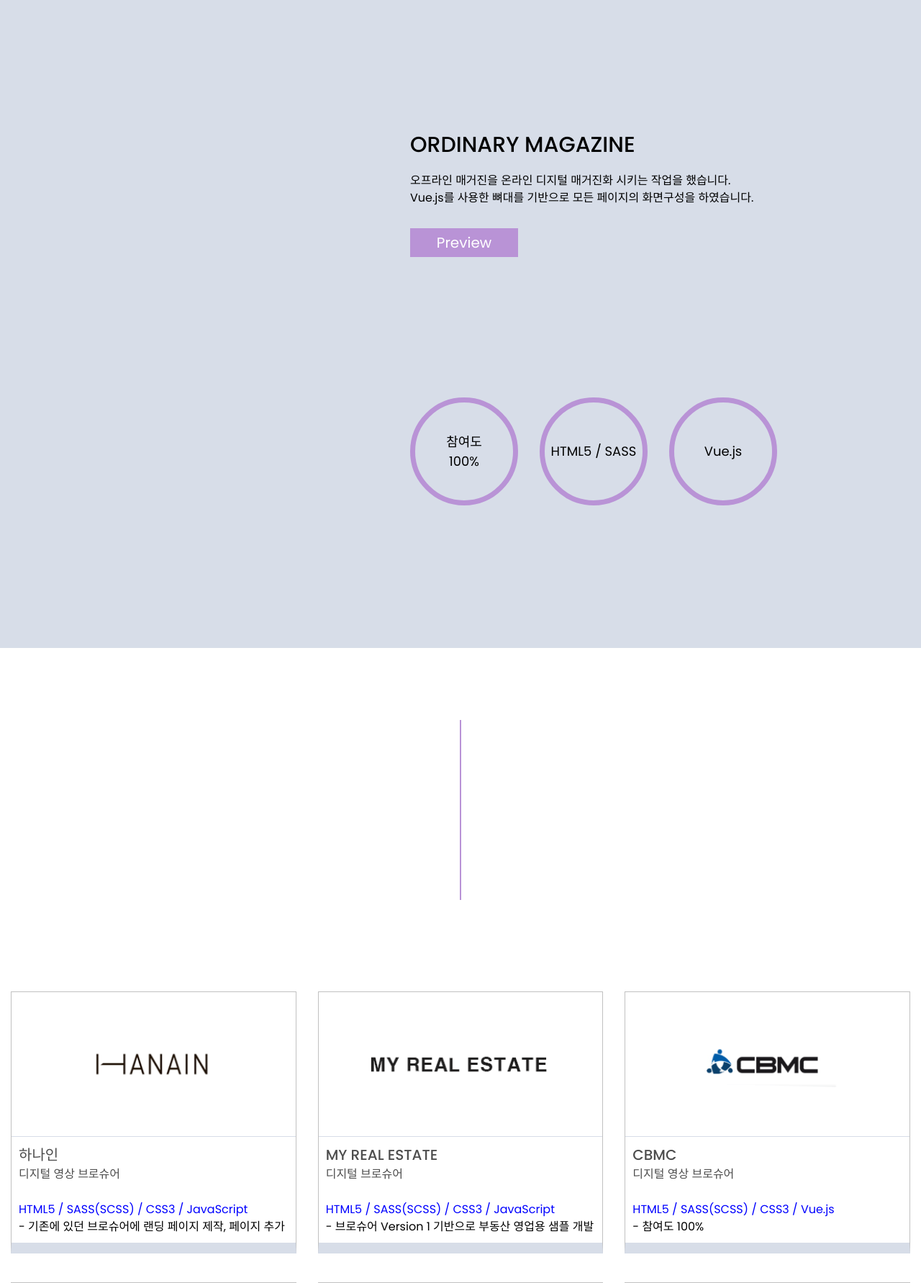
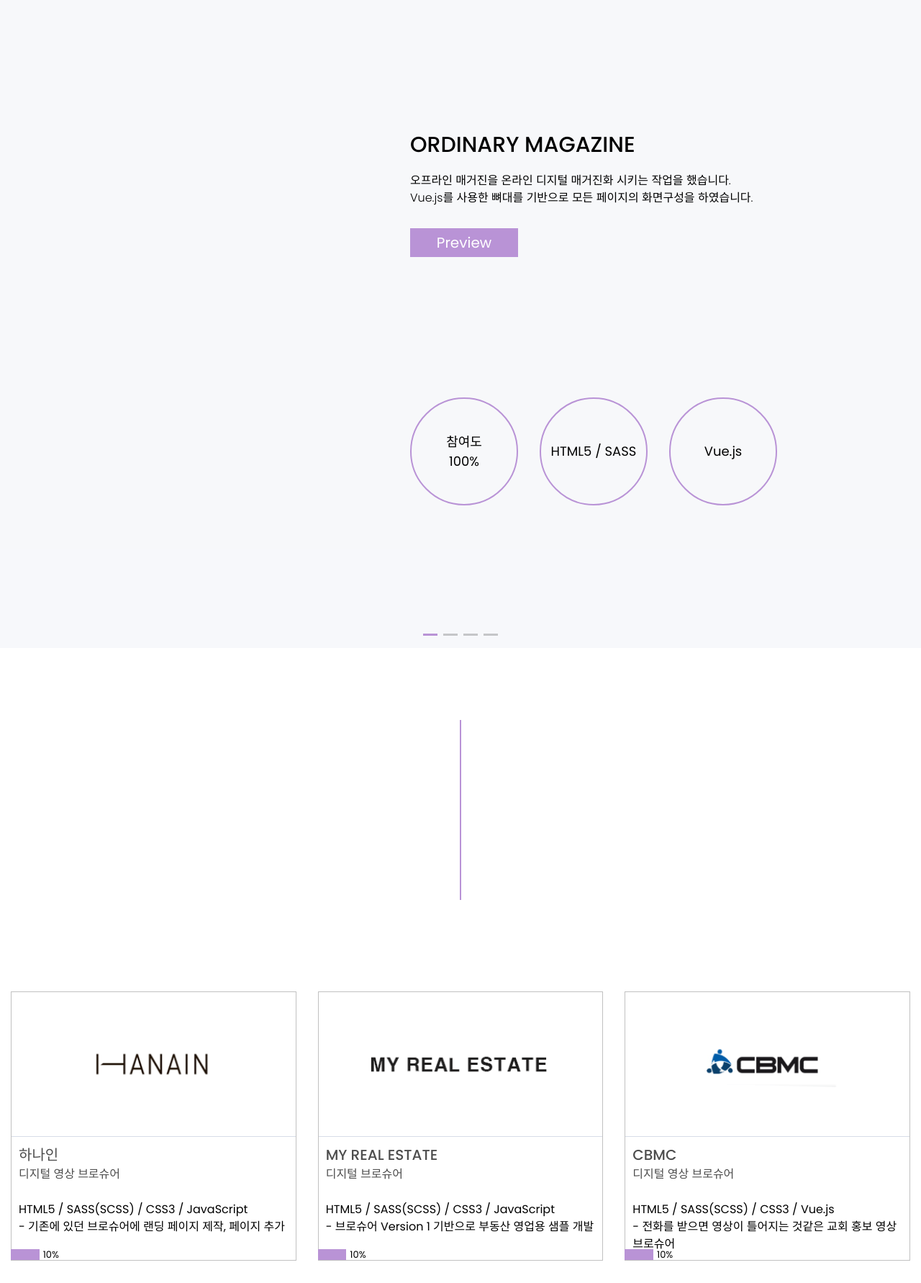
Before and after one commit to yujin000915/yujin000915.github.io, a PHP site: page / in a window 1280 px wide. Shown: the top 1782 px of the page at 72% size. Run offline with PHP 8.4, Linux system fonts and the light colour scheme; grey boxes are pictures that could not be loaded.

Commit message:
animation 기능추가

```diff
--- a/index.html
+++ b/index.html
@@ -9,7 +9,7 @@
 		<link rel="stylesheet" href="https://unpkg.com/swiper/css/swiper.min.css">
 		<link rel="stylesheet" href="./CSS/style.min.css">
 		<title>YuJin portfolio</title>
-		<link href="https://fonts.googleapis.com/css?family=Noto+Sans+KR:400,500,600|Poppins:400,500,600,700,800&display=swap&subset=korean" rel="stylesheet">
+		<link href="https://fonts.googleapis.com/css?family=Noto+Sans+KR:100,200,300,400,500,600|Poppins:100,200,300,400,500,600,700,800&display=swap&subset=korean" rel="stylesheet">
 	</head>
 	<body>
 		<div id="container">
@@ -128,10 +128,7 @@
 						</div>
 					</div>
 
-					<div class="swiper-pagination">
-						<div class="prev"><i></i></div>
-						<div class="next"><i></i></div>
-					</div>
+					<div class="swiper-pagination"></div>
 				</div>
 			</div>
 
@@ -150,6 +147,10 @@
 							<div class="percent">- 기존에 있던 브로슈어에 랜딩 페이지 제작, 페이지 추가</div>
 						</div>
 					</div>
+					<div class="bottom-line" data-progress="10">
+						<div class="line01"></div>
+						<div class="line02"></div>
+					</div>
 				</a>
 
 				<a href="http://estate.tebah.media" target="_blank" class="content-inner list-02 wow fadeInUp">
@@ -162,6 +163,10 @@
 							<div class="percent">- 브로슈어 Version 1 기반으로 부동산 영업용 샘플 개발</div>
 						</div>
 					</div>
+					<div class="bottom-line" data-progress="10">
+						<div class="line01"></div>
+						<div class="line02"></div>
+					</div>
 				</a>
 
 				<a href="https://cbmc.movie.tebah.media/" target="_blank" class="content-inner list-03 wow fadeInUp">
@@ -171,8 +176,12 @@
 						<div class="caption-inform">
 							<div class="kind">디지털 영상 브로슈어</div>
 							<div class="language"><span>HTML5</span> / <span>SASS(SCSS)</span> / <span>CSS3</span> / <span>Vue.js</span></div>
-							<div class="percent">- 참여도 100%</div>
+							<div class="percent">- 전화를 받으면 영상이 틀어지는 것같은 교회 홍보 영상 브로슈어</div>
 						</div>
+					</div>
+					<div class="bottom-line" data-progress="10">
+						<div class="line01"></div>
+						<div class="line02"></div>
 					</div>
 				</a>
 
@@ -183,8 +192,12 @@
 						<div class="caption-inform">
 							<div class="kind">일반 홈페이지</div>
 							<div class="language"><span>HTML5</span> / <span>SASS(SCSS)</span> / <span>CSS3</span> / <span>JavaScript</span> / <span>PHP</span></div>
-							<div class="percent">- 테마 구매 / 일부 페이지 마크업</div>
+							<div class="percent">- 기존의 템플릿을 기반으로 하나의 페이지 리뉴얼</div>
 						</div>
+					</div>
+					<div class="bottom-line" data-progress="10">
+						<div class="line01"></div>
+						<div class="line02"></div>
 					</div>
 				</a>
 
@@ -198,6 +211,10 @@
 							<div class="percent">- 테마 자체 개발/ 일부 페이지 마크업</div>
 						</div>
 					</div>
+					<div class="bottom-line" data-progress="10">
+						<div class="line01"></div>
+						<div class="line02"></div>
+					</div>
 				</a>
 
 				<a href="http://cbmc.tebah.media/" target="_blank" class="content-inner list-06 wow fadeInUp">
@@ -209,6 +226,10 @@
 							<div class="language"><span>HTML5</span> / <span>SASS(SCSS)</span> / <span>CSS3</span> / <span>JavaScript</span></div>
 							<div class="percent">- 참여도 80%</div>
 						</div>
+					</div>
+					<div class="bottom-line" data-progress="10">
+						<div class="line01"></div>
+						<div class="line02"></div>
 					</div>
 				</a>
 
@@ -222,6 +243,10 @@
 							<div class="percent">- 참여도 100%</div>
 						</div>
 					</div>
+					<div class="bottom-line" data-progress="10">
+						<div class="line01"></div>
+						<div class="line02"></div>
+					</div>
 				</a>
 
 				<a href="http://universe-a.co.kr" target="_blank" class="content-inner list-08 wow fadeInUp">
@@ -233,6 +258,10 @@
 							<div class="language"><span>HTML5</span> / <span>SASS(SCSS)</span> / <span>CSS3</span> / <span>JavaScript</span> / <span>PHP</span></div>
 							<div class="percent">- 테마 자체 개발 / 일부 페이지 마크업</div>
 						</div>
+					</div>
+					<div class="bottom-line" data-progress="10">
+						<div class="line01"></div>
+						<div class="line02"></div>
 					</div>
 				</a>
 
@@ -246,6 +275,10 @@
 							<div class="percent">- 테마 구매 / 일부 페이지 마크업</div>
 						</div>
 					</div>
+					<div class="bottom-line" data-progress="10">
+						<div class="line01"></div>
+						<div class="line02"></div>
+					</div>
 				</a>
 			</div>
 		</div>
@@ -256,7 +289,17 @@
 		<script src="./vendor/wow.min.js"></script>
 
 		<script>
+			function videoEndedEvent(video) {
+				video.addEventListener('ended', function() {
+					mySwiper.slideNext(1500);
+				});
+			}
+
 			var mySwiper = new Swiper ('.swiper-container', {
+				pagination: {
+					el: '.swiper-pagination',
+					type: 'bullets',
+				},
 				loop: true,
 				on: {
 					init: function() {
@@ -264,32 +307,47 @@
 						var video  = active.querySelector('video');
 
 						if ( window.outerWidth >= 1024 ) {
+							videoEndedEvent(video);
 							video.play();
 						} else {
 							video.pause();
 						}
 					},
 					slideChange: function() {
-						var active   = this.slides[this.activeIndex];
-						var previous = this.slides[this.previousIndex];
+						var active   = this.slides[this.activeIndex],
+							previous = this.slides[this.previousIndex],
+							video    = active.querySelector('video'),
+							pVideo   = previous.querySelector('video');
 
 
 						if ( window.outerWidth >= 1024 ) {
-							active.querySelector('video').play();
-							previous.querySelector('video').pause();
+							video.play();
+							pVideo.pause();
+							videoEndedEvent(video);
 						} else {
-							active.querySelector('video').pause();
-							previous.querySelector('video').pause();
+							video.pause();
+							pVideo.pause();
 						}
 					}
 				}
 			});
 
+			/**
+			 * Animation Script
+			 * wow.js - https://wowjs.uk/docs.html
+			 */
 			var wow = new WOW({
-				offset: 300
+				offset: 300,
+				callback: function(box) {
+					box.classList.add('show');
+				}
 			});
 			wow.init();
 
+
+			/**
+			 * Header Script
+			 */
 			var headerGnb = document.querySelector('.header-gnb');
 			var headerGnbA = headerGnb.querySelectorAll('a');
 
@@ -308,6 +366,29 @@
 					}, 1000);
 				});
 			}
+
+
+			/**
+			 * Progress Event Script
+			 */
+			function progressEvent(elm) {
+				var progress     = elm.querySelector('.bottom-line'),
+					progressData = progress.getAttribute('data-progress');
+
+				var line01 = progress.querySelector('.line01'),
+					line02 = progress.querySelector('.line02');
+
+				line01.style.width = progressData + '%';
+				line02.style.left  = progressData + '%';
+				line02.innerHTML   = progressData + '%';
+			}
+
+			var portfolioItem = document.querySelectorAll('#portfolio-section .content-inner');
+
+			for ( var i = 0; i < portfolioItem.length; i++ ) {
+				var elm = portfolioItem[i];
+				progressEvent(elm);
+			}
 		</script>
 
 	</body>
--- a/style.scss
+++ b/style.scss
@@ -65,7 +65,7 @@ a:hover {
 
 	.brochure {
 		padding: 0 15px;
-		background-color: $pc;
+		background-color: rgba(215, 221, 232, 0.2);
 
 		.swiper-container {
 			height: 900px;
@@ -125,6 +125,7 @@ a:hover {
 
 							.description {
 								margin-top: 15px;
+								font-weight: 300;
 
 								span {
 									display: block;
@@ -147,7 +148,7 @@ a:hover {
 								align-items: center;
 								text-align: center;
 								font-size: 18px;
-								border: 7px solid #B993D6;
+								border: 2px solid #B993D6;
 								border-radius: 50%;
 							}
 
@@ -159,6 +160,18 @@ a:hover {
 				}
 			}
 
+			.swiper-pagination {
+
+				.swiper-pagination-bullet {
+					width: 20px;
+					height: 3px;
+					border-radius: 0%;
+				}
+
+				.swiper-pagination-bullet-active {
+					background-color: #B993D6;
+				}
+			}
 		}
 	}
 
@@ -183,13 +196,13 @@ a:hover {
 		max-width: 1280px;
 
 		&-inner {
+			position: relative;
 			flex: 0 1 auto;
 			display: flex;
 			flex-direction: column;
 			margin: 20px 15px;
 			width: calc(33.333333% - 30px);
 			border: 1px solid #c1c1c1;
-			border-bottom: 15px solid $pc;
 
 			&-image {
 				flex: 0 0 auto;
@@ -219,11 +232,47 @@ a:hover {
 					}
 
 					.language {
-						color: blue;
 
 						span {
 							display: inline-block;
 						}
+					}
+				}
+			}
+
+			.bottom-line {
+				position: absolute;
+				bottom: 0;
+				left: -1px;
+				right: -1px;
+
+				.line01 {
+					position: absolute;
+					bottom: 0;
+					left: 0;
+					max-width: 100%;
+					height: 15px;
+					background-color: #B993D6;
+					transform: scaleX(0);
+					transform-origin: left;
+					transition: transform 1s;
+					transition-delay: 1s;
+				}
+
+				.line02 {
+					position: absolute;
+					bottom: 1px;
+					left: 0;
+					font-size: 13px;
+					line-height: 1;
+					transform: translate3d(5px, 0, 0);
+				}
+			}
+
+			&.show {
+				.bottom-line {
+					.line01 {
+						transform: scaleX(1);
 					}
 				}
 			}
@@ -240,9 +289,9 @@ a:hover {
 	@media all and (max-width:1024px) {
 
 		.brochure {
-			padding: 70px 15px;
 
 			.swiper-container {
+				padding: 70px 15px;
 				height: inherit;
 
 				.swiper-wrapper {
@@ -279,9 +328,9 @@ a:hover {
 	@media all and (max-width:639px) {
 
 		.brochure {
-			padding: 30px 15px;
 
 			.swiper-container {
+				padding: 30px 15px;
 				height: inherit;
 
 				.swiper-wrapper {
```
Also changed, not shown: CSS/style.min.css, 1 other file.
